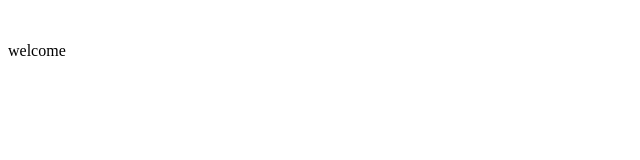
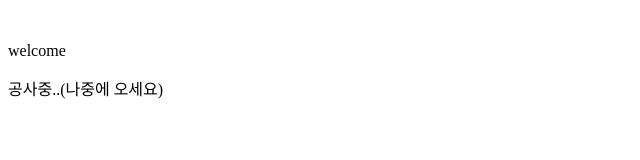
Before and after one commit to iosisKR/mypage, a plain HTML site: page index.html in a window 1280 px wide. Shown: the whole page, without its empty margins (0-640 px from the left). Drawn offline with Linux system fonts and the light colour scheme.

Commit message:
Update index.html

```diff
--- a/index.html
+++ b/index.html
@@ -14,8 +14,10 @@
 
 <body>
 
+<p>welcome</p>
 
-<p>welcome</p>
+<p>공사중..(나중에 오세요)</p>
+
 
 </body>
 
```
